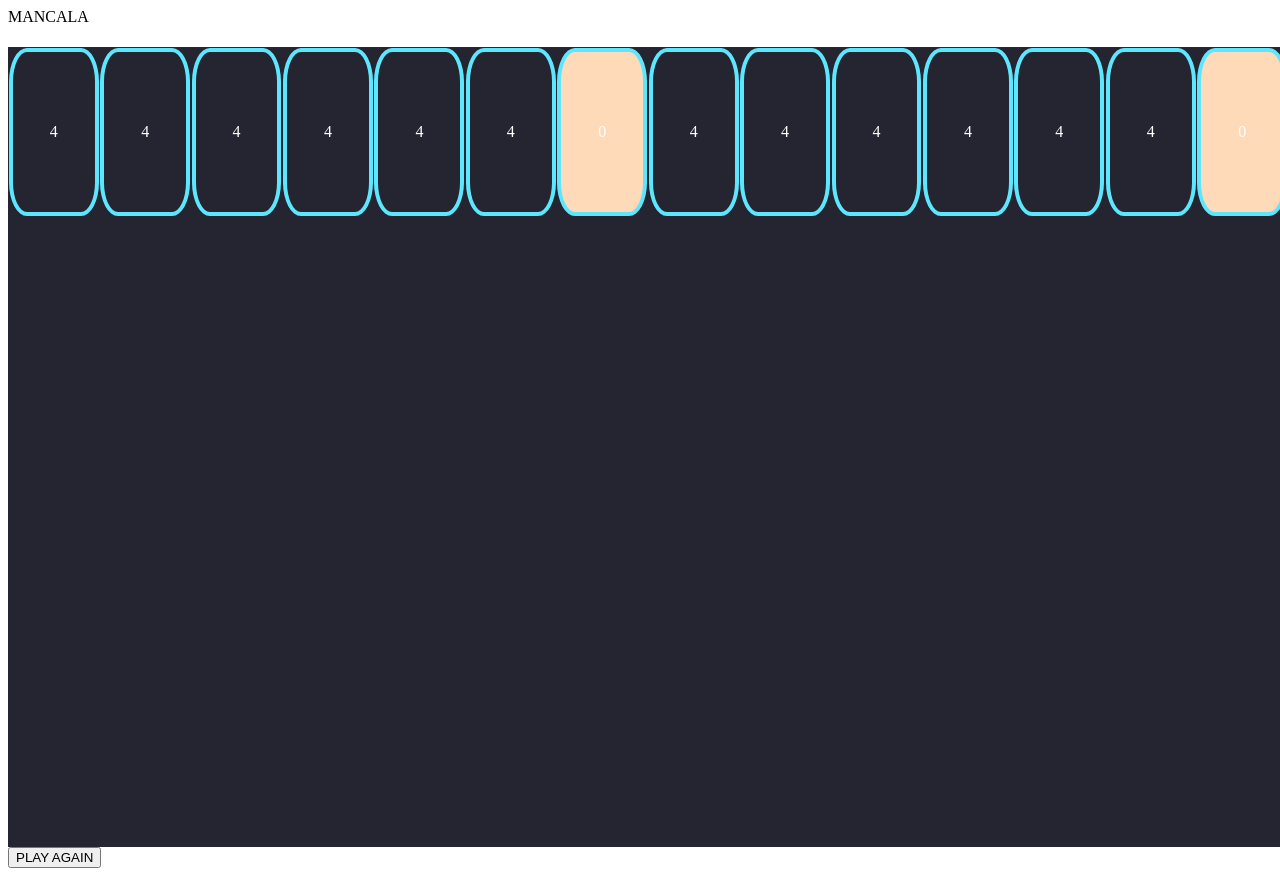
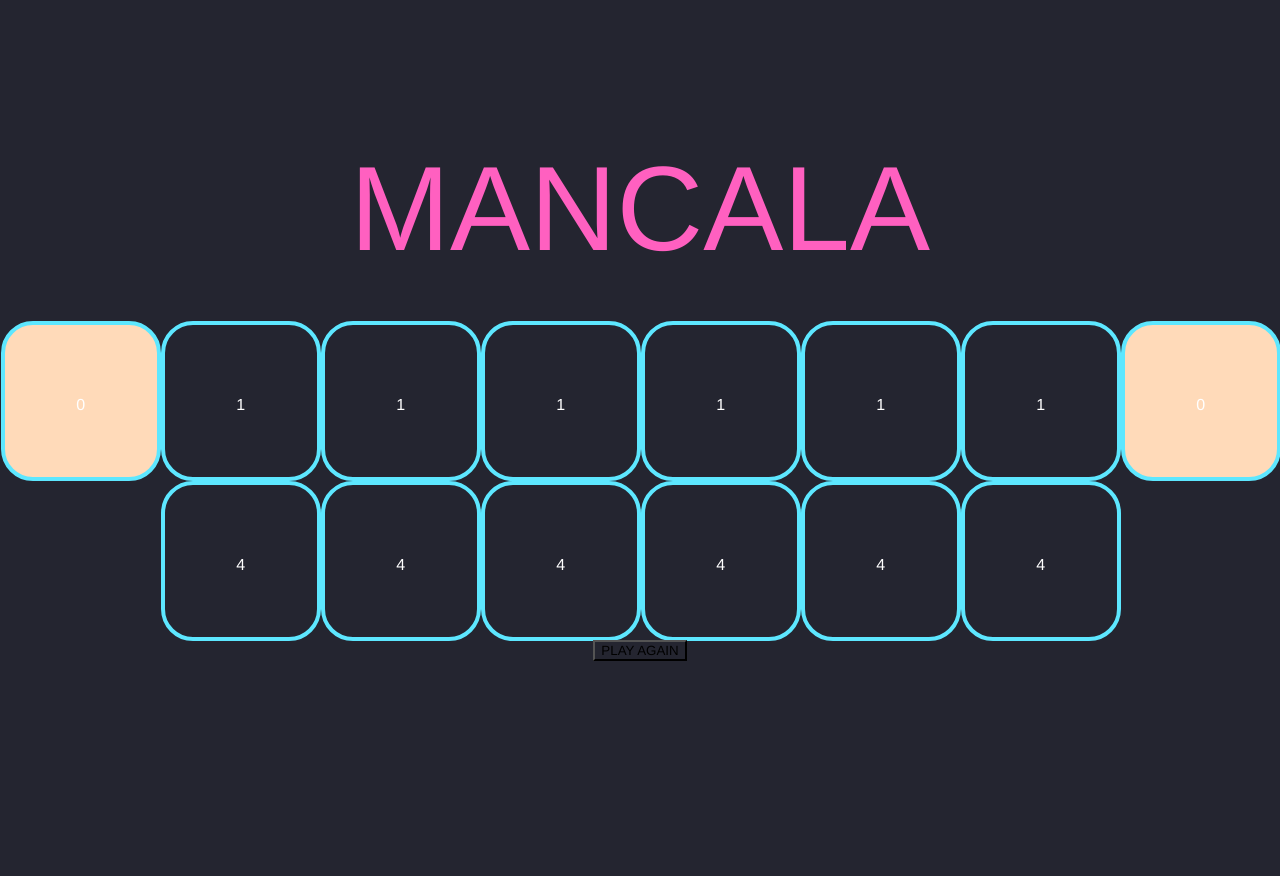
Before and after one commit to chaseeanderson/MancalaGameCA, a plain HTML site: page index.html in a window 1280 px wide. After the commit the page ends 800 px from the top, so only its background shows below. Drawn offline with Linux system fonts and the light colour scheme.

Commit message:
render board as grid with correct divs updating

```diff
--- a/css/main.css
+++ b/css/main.css
@@ -1,15 +1,42 @@
-#board {
-  display: flex;
-  height: 100vh;
-  width: 100vw;
+* {
+  font-family: helvetica;
+  box-sizing: border-box;
   background-color: #242530;
 }
 
-#board .score {
+body {
+  height: 100vh;
+  margin: 0;
+  display: flex;
+  flex-direction: column;
+  justify-content: center;
+  align-items: center;
+}
+
+header {
+  color: #FF60C0;
+  font-size: 15vmin;
+}
+
+#board {
+  display: grid;
+  grid-template-rows: repeat(2, 20vmin);
+  grid-template-columns: repeat(8, 20vmin);
+}
+
+[id="6"] {
+  grid-area: 1 / 1 / 3 / 2;
+  background-color: peachpuff;
+  align-items: stretch;
+}
+
+[id="13"] {
+  grid-area: 1 / -2 / 3 / -1;
   background-color: peachpuff;
 }
+
 #board > div {
-  display: inline;
+  display: block;
   height: 20vmin;
   width: 20vmin;
   border: 0.5vmin solid #5DE7FF;
--- a/index.html
+++ b/index.html
@@ -12,15 +12,15 @@
   <header>MANCALA</header>
   <h1 id="msg"></h1>
   <main id="board">
+    <div class="score" id="6"></div>
 
+    <div id="5"></div>
+    <div id="4"></div>
+    <div id="3"></div>
+    <div id="2"></div>
+    <div id="1"></div>
     <div id="0"></div>
-    <div id="1"></div>
-    <div id="2"></div>
-    <div id="3"></div>
-    <div id="4"></div>
-    <div id="5"></div>
 
-    <div class="score" id="6"></div>
 
     <div id="7"></div>
     <div id="8"></div>
--- a/js/main.js
+++ b/js/main.js
@@ -24,14 +24,17 @@ let board, gems, turn, scores, winner;
 //   p2: document.getElementById('13')
 // }
 
-const cellEls = [...document.querySelectorAll('main div')];
+// selects divs for player -1
+const cellElsNeg1 = [...document.querySelectorAll('main div')];
+// selects divs for player 1
+const cellEls1 = [...document.querySelectorAll('#board div:nth-child(n+2):nth-child(-n+7)')]
+// reverses player 1's array to update correct direction
+const cellEls1R = cellEls1.reverse();
 
 const replayBtn = document.querySelector('button');
-// const playableEls = [...document.querySelectorAll('#board div:nth-child(n+2):nth-child(-n+13)')]
 
 
 /*----- event listeners -----*/
-// cellEls.forEach(el => el.addEventListener('click', player1Click));
 document.getElementById('board').addEventListener('click', handleTurn);
 replayBtn.addEventListener('click', init);
 
@@ -51,7 +54,7 @@ function handleTurn(e) {
 
 function player1Click(e) {
   if (winner) return;
-  const selectionIdx = cellEls.indexOf(e.target);
+  const selectionIdx = cellEls1R.indexOf(e.target);
   // Sets valid clickable spaces
   if (selectionIdx !== playerRef[1].spaces[selectionIdx]) {
     console.log(`no no billy`)
@@ -86,7 +89,7 @@ function player1Click(e) {
 
 function playerNeg1Click(e) {
   if (winner) return;
-  const selectionIdx = cellEls.indexOf(e.target);
+  const selectionIdx = cellElsNeg1.indexOf(e.target);
   // Sets valid clickable spaces (-7 to set the spaces index back to 0 to start at the beginning of the array)
   if (selectionIdx !== playerRef[-1].spaces[selectionIdx - 7]) {
     console.log(`no no billy`)
@@ -156,7 +159,7 @@ function render () {
 
 
 function init () {
-  board = [4, 4, 4, 4, 4, 4, 0, 4, 4, 4, 4, 4, 4, 0];
+  board = [1, 1, 1, 1, 1, 1, 0, 4, 4, 4, 4, 4, 4, 0];
   gems = 0;
   turn = 1;
 
```
